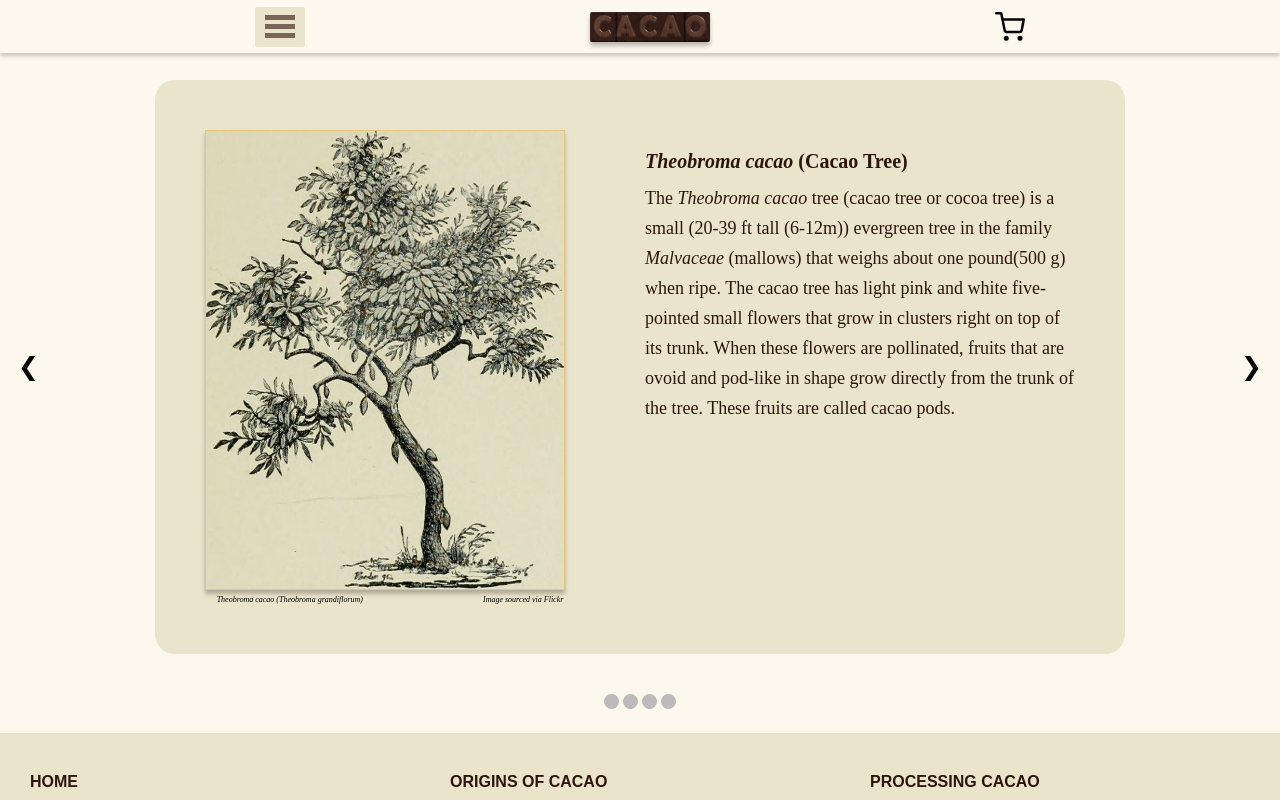
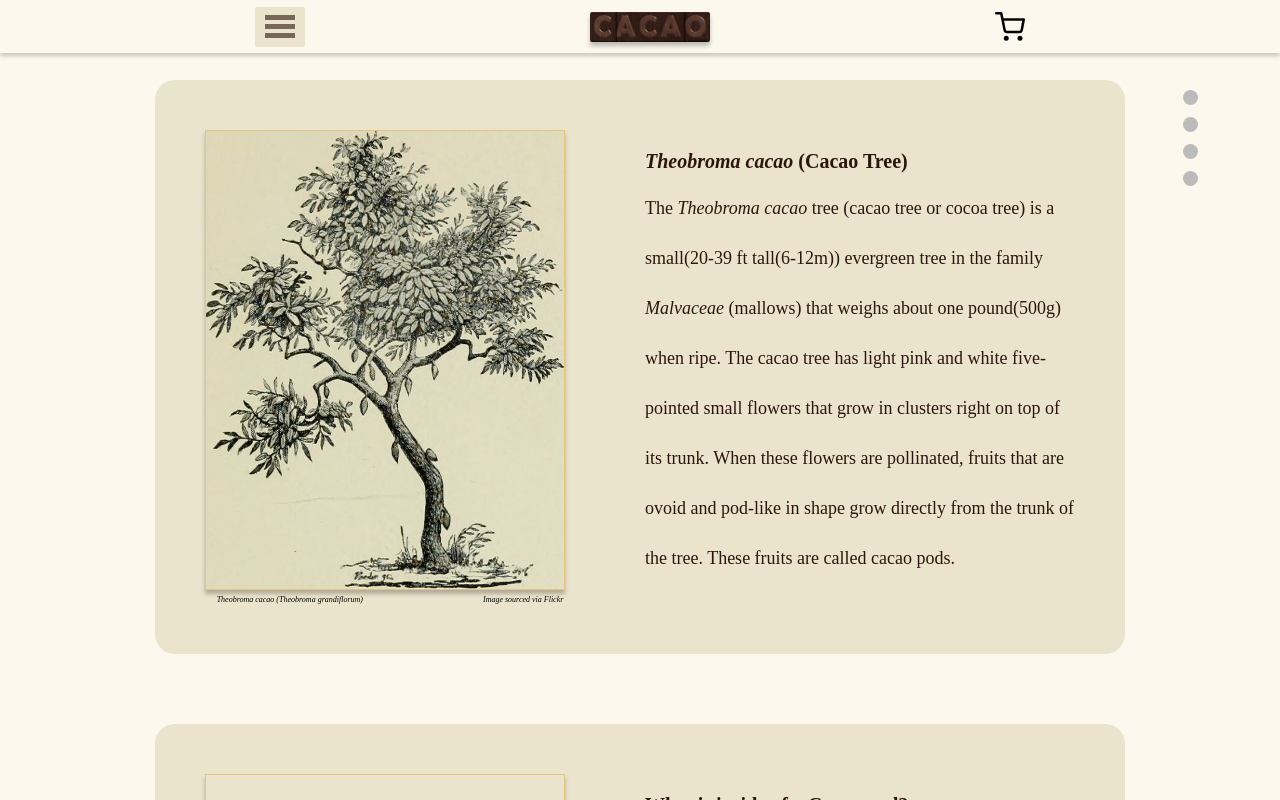
Before and after one commit to AishaBu/cacao-ecommerce-website, a React (Vite) app: page / in a window 1280 px wide. Shown: the top 800 px of the page. Built offline with nearby package versions, Linux system fonts and the light colour scheme; the HTML template or start-up script is replaced by a standard one.

Commit message:
Add slidshow dots and align

```diff
--- a/src/components-folder/components/pages/home.jsx
+++ b/src/components-folder/components/pages/home.jsx
@@ -28,8 +28,8 @@ function Home() {
               </h1>
               <p>
                 The <i>Theobroma cacao</i> tree (cacao tree or cocoa tree) is a
-                small (20-39 ft tall (6-12m)) evergreen tree in the family
-                <i> Malvaceae</i> (mallows) that weighs about one pound(500 g)
+                small(20-39 ft tall(6-12m)) evergreen tree in the family
+                <i> Malvaceae</i> (mallows) that weighs about one pound(500g)
                 when ripe. The cacao tree has light pink and white five-pointed
                 small flowers that grow in clusters right on top of its trunk.
                 When these flowers are pollinated, fruits that are ovoid and
@@ -134,22 +134,34 @@ function Home() {
             </section>
           </div>
         </section>
+      </div>
 
-        {/*Next and previous buttons */}
-        <button type="button" className="prev">
-          &#10094;
-        </button>
-        <button type="button" className="next">
-          &#10095;
-        </button>
-
-        {/*DOTS*/}
-        <div className="dots">
+      {/*DOTS*/}
+      <div className="dots">
+        <a href="#section-one">
           <span className="dot" />
+          <p className="dot-par">
+            <i>Theobroma cacao </i>
+          </p>
+        </a>
+        <a href="#section-two">
           <span className="dot" />
+          <p className="dot-par">
+            <i>Cacao Pod</i>
+          </p>
+        </a>
+        <a href="#section-three">
           <span className="dot" />
+          <p className="dot-par">
+            <i>Cacao Bean Varieties </i>
+          </p>
+        </a>
+        <a href="#section-four">
           <span className="dot" />
-        </div>
+          <p className="dot-par">
+            <i>Popular Varieties </i>
+          </p>
+        </a>
       </div>
     </HomeStyled>
   );
@@ -224,9 +236,7 @@ const HomeStyled = styled.div`
   }
 
   /* The dots/bullets/indicators */
-  .dots,
-  .prev,
-  .next {
+  .dots {
     display: none;
   }
 
@@ -393,11 +403,11 @@ const HomeStyled = styled.div`
 
     .homepage-content {
       display: flex;
-      flex-direction: row;
+      flex-direction: column;
       justify-content: center;
       align-items: center;
       vertical-align: center;
-      gap: 60px;
+      gap: 0px;
     }
 
     .container {
@@ -409,6 +419,7 @@ const HomeStyled = styled.div`
       padding: 50px;
       border-radius: 20px;
       background-color: rgba(185, 169, 104, 0.25);
+      margin-bottom: 30px;
     }
 
     .citation {
@@ -430,7 +441,7 @@ const HomeStyled = styled.div`
 
     .section-paragraph p {
       font-size: 18px;
-      line-height: 30px;
+      line-height: 50px;
       width: 430px;
     }
 
@@ -439,64 +450,118 @@ const HomeStyled = styled.div`
       height: 460px;
     }
 
-    //SlideShow
-    #allSlides {
-      display: flex;
-      flex-direction: column;
-      overflow-x: scroll;
-      scroll-behavior: smooth;
-    }
-
-    #section-two,
-    #section-three,
-    #section-four {
-      display: none;
-    }
-
     //Show prev, next, and dots
-    .dots,
-    .prev,
-    .next {
+    .dots {
       display: block;
     }
 
     /* The dots/bullets/indicators */
-    .dots {
-      position: relative;
-      top: -20px;
-    }
-
     .dot {
       cursor: pointer;
       height: 15px;
       width: 15px;
-      margin: 0 2px;
+      margin: 0 2px 8px;
       background-color: #bbb;
       border-radius: 50%;
       display: inline-block;
       transition: background-color 0.6s ease;
     }
 
+    .dots {
+      display: flex;
+      flex-direction: column;
+      position: fixed;
+      top: 90px;
+      right: 20px;
+    }
+
+    //Set Dot Hover
     .active,
     .dot:hover {
-      background-color: #717171;
+      background-color: ${({ theme }) => theme.colors.crayolaGold};
     }
 
-    //Previous and Next Buttons
-    .prev,
-    .next {
-      cursor: pointer;
-      position: absolute;
-      background-color: transparent;
-      font-size: 25px;
+    //Hide Dot Pars
+    .dot-par {
+      display: none;
+    }
+  }
+  //1170px and above
+  @media (min-width: 1170px) {
+    .dots {
+      right: 50px;
+    }
+  }
+
+  //1260px and above
+  @media (min-width: 1260px) {
+    .dots {
+      right: 80px;
+    }
+  }
+
+  //1300px and above
+  @media (min-width: 1300px) {
+    .dots {
+      right: 40px;
     }
 
-    .prev {
-      left: 18px;
+    .dot-par {
+      display: inline;
+      font-size: 10px;
     }
 
-    .next {
-      right: 18px;
+    //Remove underline in anchor text
+    .dots a {
+      text-decoration: none;
+      color: black;
+      font-family: ${({ theme }) => theme.fonts.publicSans};
+    }
+
+    //Aligns dots and pars vertically
+    .dot,
+    .dot-par {
+      vertical-align: middle;
+    }
+
+    //Adjust margin space between dots
+    .dot {
+      margin: 0 2px 10px;
+    }
+  }
+
+  //1450px and above
+  @media (min-width: 1450px) {
+    .dots {
+      right: 80px;
+    }
+  }
+
+  //1600px and above
+  @media (min-width: 1600px) {
+    .dots {
+      right: 120px;
+    }
+  }
+
+  //1700px and above
+  @media (min-width: 1700px) {
+    .dots {
+      right: 180px;
+    }
+  }
+
+  //1800px and above
+  @media (min-width: 1800px) {
+    .dots {
+      right: 230px;
+    }
+  }
+
+  //1900px and above
+  @media (min-width: 1900px) {
+    .dots {
+      right: 260px;
     }
   }
 `;
--- a/src/global-and-theme/Global-Styles.jsx
+++ b/src/global-and-theme/Global-Styles.jsx
@@ -11,6 +11,9 @@ const GlobalStyles = createGlobalStyle`
   box-sizing: border-box;
 }
 
+html {
+    scroll-behavior: smooth;
+  }
 
 body{
   /*Set Color*/
```
Also changed, not shown: .eslintrc.json.
